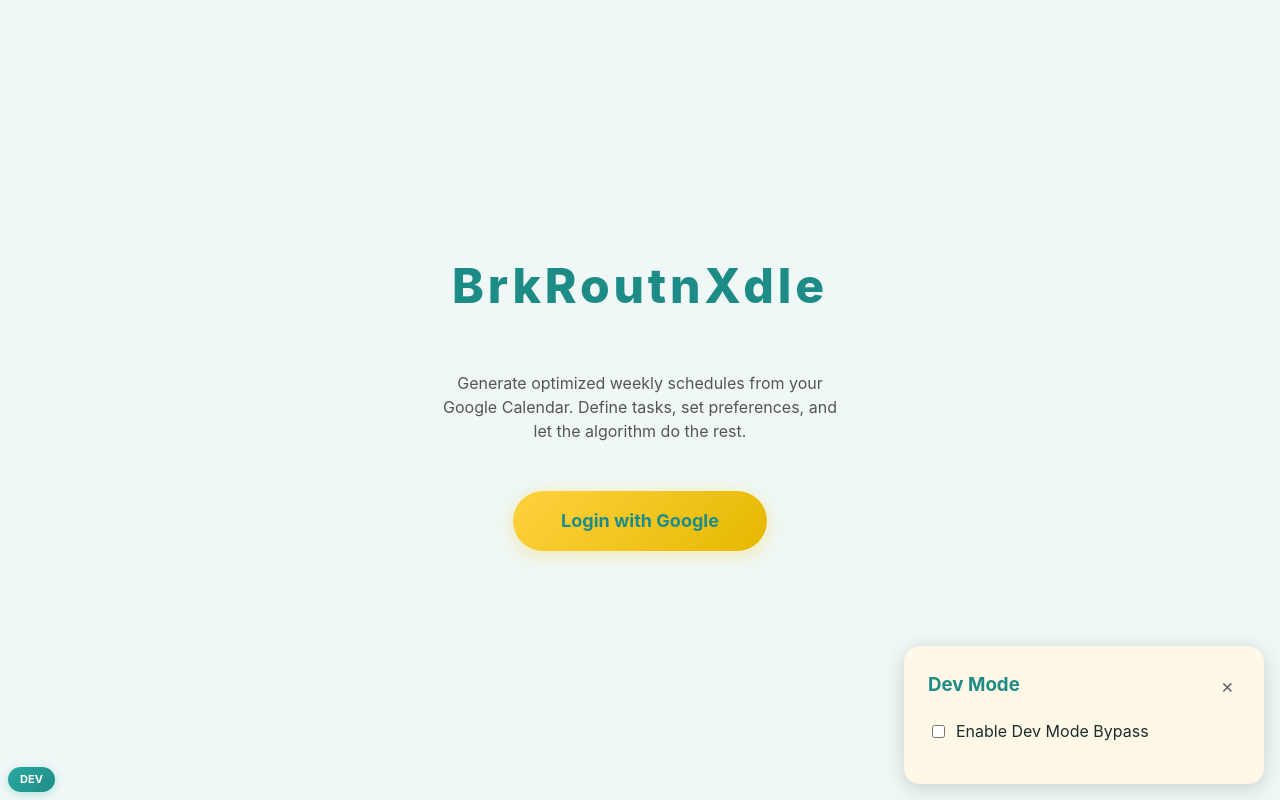
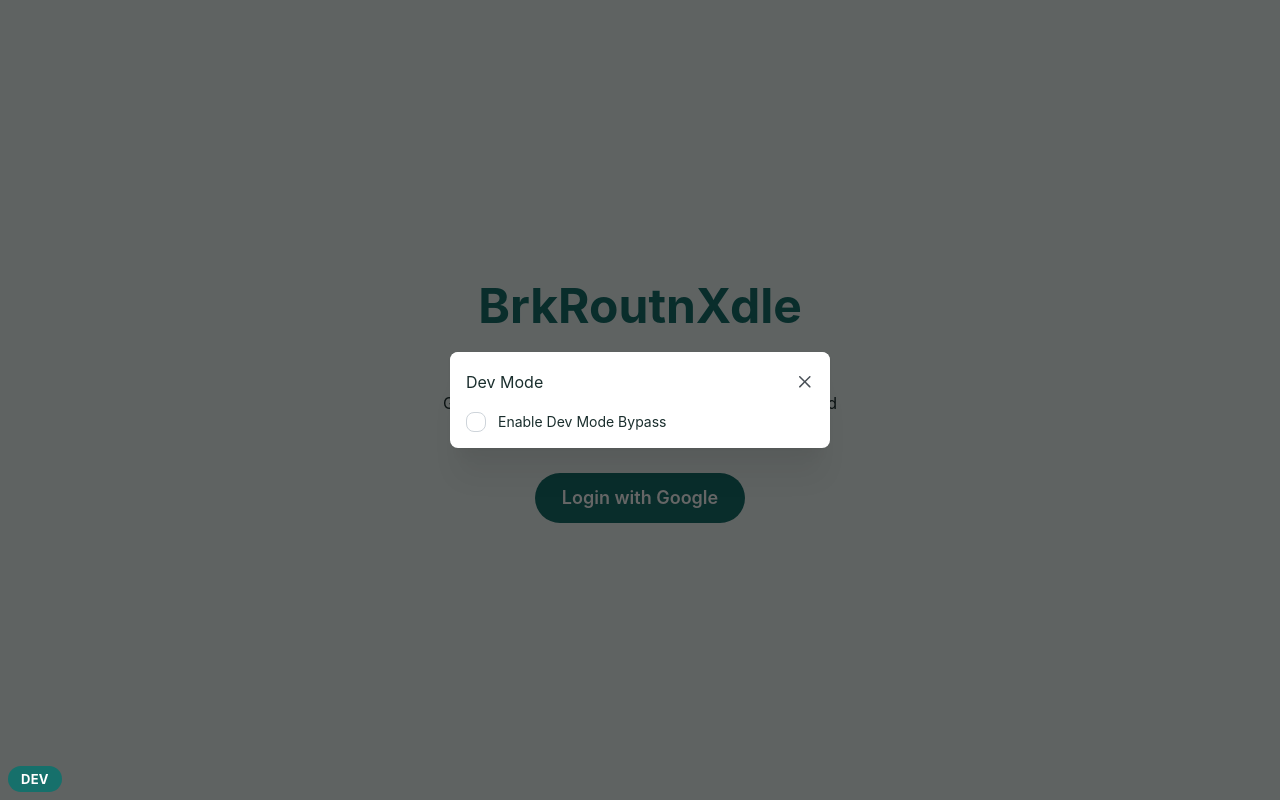
Before and after one commit to Xounder/BrkRoutnXdle-app, a React (Vite) app in the folder apps/web/: page / in a window 1280 px wide. Both pictures are taken after a click on the button "DEV". Built offline with nearby package versions, Linux system fonts and the light colour scheme; no server answers.

Commit message:
feat(ui): implement TASK-12 settings dev mode errors and login

```diff
--- a/apps/web/src/App.tsx
+++ b/apps/web/src/App.tsx
@@ -1,4 +1,4 @@
-import React from "react";
+import { Center, Text } from "@mantine/core";
 import { useAuth } from "./contexts/AuthContext";
 import { LoginPage } from "./pages/LoginPage";
 import { DashboardPage } from "./pages/DashboardPage";
@@ -20,15 +20,7 @@ function AppContent() {
 
   if (loading) {
     return (
-      <div style={{
-        display: "flex",
-        justifyContent: "center",
-        alignItems: "center",
-        height: "100vh",
-        background: "#EFF8F7",
-      }}>
-        <p>Loading...</p>
-      </div>
+      <Center mih="100vh"><Text>Loading...</Text></Center>
     );
   }
 
--- a/apps/web/src/components/DevModeBadge.tsx
+++ b/apps/web/src/components/DevModeBadge.tsx
@@ -1,4 +1,4 @@
-import React from "react";
+import { Affix, Badge, UnstyledButton } from "@mantine/core";
 
 interface DevModeBadgeProps {
   enabled: boolean;
@@ -9,30 +9,16 @@ export function DevModeBadge({ enabled, onClick }: DevModeBadgeProps) {
   if (import.meta.env.PROD) return null;
 
   return (
-    <button
-      onClick={onClick}
-      title={enabled ? "Dev mode active — click to configure" : "Dev mode inactive — click to configure"}
-      style={{
-        position: "fixed",
-        bottom: "8px",
-        left: "8px",
-        padding: "4px 12px",
-        fontSize: "11px",
-        fontWeight: 700,
-        borderRadius: "9999px",
-        border: "none",
-        cursor: "pointer",
-        zIndex: 999,
-        background: enabled
-          ? "linear-gradient(135deg, #EF6C4A, #D45233)"
-          : "linear-gradient(135deg, #2BA8A2, #1E8C86)",
-        color: "#fff",
-        boxShadow: enabled
-          ? "0 2px 8px rgba(239,108,74,0.35)"
-          : "0 2px 8px rgba(43,168,162,0.30)",
-      }}
-    >
-      {enabled ? "⚡ DEV" : "DEV"}
-    </button>
+    <Affix position={{ bottom: 8, left: 8 }} zIndex={999}>
+      <UnstyledButton
+        onClick={onClick}
+        title={enabled ? "Dev mode active — click to configure" : "Dev mode inactive — click to configure"}
+        aria-label="Configure dev mode"
+      >
+        <Badge color={enabled ? "orange" : "teal"} variant="filled" size="lg">
+          {enabled ? "⚡ DEV" : "DEV"}
+        </Badge>
+      </UnstyledButton>
+    </Affix>
   );
 }
--- a/apps/web/src/components/DevModePanel.tsx
+++ b/apps/web/src/components/DevModePanel.tsx
@@ -1,4 +1,5 @@
-import React, { useState } from "react";
+import { useEffect, useState } from "react";
+import { Button, Checkbox, Modal, Stack, Textarea } from "@mantine/core";
 
 interface DevModePanelProps {
   isOpen: boolean;
@@ -12,90 +13,32 @@ interface DevModePanelProps {
 export function DevModePanel({ isOpen, onClose, enabled, token, onToggleEnabled, onUpdateToken }: DevModePanelProps) {
   const [draft, setDraft] = useState(token ?? "");
 
-  if (!isOpen) return null;
+  useEffect(() => {
+    setDraft(token ?? "");
+  }, [token]);
 
   return (
-    <div
-      style={{
-        position: "fixed",
-        bottom: "16px",
-        right: "16px",
-        width: "360px",
-        padding: "24px",
-        background: "#FFF8E7",
-        borderRadius: "16px",
-        boxShadow: "0 4px 20px rgba(0,0,0,0.16)",
-        zIndex: 1000,
-      }}
-    >
-      <div style={{ display: "flex", justifyContent: "space-between", marginBottom: "16px" }}>
-        <h3 style={{ margin: 0, color: "#1E8C86" }}>Dev Mode</h3>
-        <button
-          onClick={onClose}
-          style={{
-            background: "none",
-            border: "none",
-            cursor: "pointer",
-            fontSize: "20px",
-            color: "#666",
-          }}
-        >
-          ×
-        </button>
-      </div>
-
-      <label style={{ display: "flex", alignItems: "center", gap: "8px", marginBottom: "16px" }}>
-        <input
-          type="checkbox"
-          checked={enabled}
-          onChange={(e) => onToggleEnabled(e.target.checked)}
+    <Modal opened={isOpen} onClose={onClose} title="Dev Mode" centered size="sm">
+      <Stack gap="md">
+        <Checkbox
+          label="Enable Dev Mode Bypass" checked={enabled}
+          onChange={(event) => onToggleEnabled(event.currentTarget.checked)}
         />
-        <span>Enable Dev Mode Bypass</span>
-      </label>
-
-      {enabled && (
-        <div>
-          <label style={{ display: "block", marginBottom: "8px", fontSize: "14px", color: "#555" }}>
-            OAuth Playground Token
-          </label>
-          <textarea
-            value={draft}
-            onChange={(e) => {
-              setDraft(e.target.value);
-              e.target.value && onUpdateToken(e.target.value);
-            }}
-            placeholder="Paste your Google OAuth Playground token here..."
-            rows={3}
-            style={{
-              width: "100%",
-              padding: "8px",
-              border: "2px solid #2BA8A2",
-              borderRadius: "8px",
-              fontFamily: "monospace",
-              fontSize: "12px",
-              resize: "none",
-            }}
-          />
-          <div style={{ display: "flex", gap: "8px", marginTop: "8px" }}>
-            <button
-              onClick={() => location.reload()}
-              style={{
-                flex: 1,
-                padding: "8px 16px",
-                fontSize: "13px",
-                fontWeight: 700,
-                background: "#2BA8A2",
-                border: "none",
-                borderRadius: "8px",
-                color: "#fff",
-                cursor: "pointer",
+        {enabled && (
+          <>
+            <Textarea
+              label="OAuth Playground Token" value={draft}
+              onChange={(event) => {
+                setDraft(event.currentTarget.value);
+                onUpdateToken(event.currentTarget.value);
               }}
-            >
-              Recarregar e aplicar
-            </button>
-          </div>
-        </div>
-      )}
-    </div>
+              placeholder="Paste your Google OAuth Playground token here..."
+              rows={3} resize="none"
+            />
+            <Button onClick={() => location.reload()}>Recarregar e aplicar</Button>
+          </>
+        )}
+      </Stack>
+    </Modal>
   );
 }
--- a/apps/web/src/components/SettingsModal.tsx
+++ b/apps/web/src/components/SettingsModal.tsx
@@ -1,196 +1,103 @@
-import React, { useMemo } from "react";
+import { useMemo } from "react";
+import {
+  Button, Checkbox, Fieldset, Group, Modal, NativeSelect, NumberInput, Stack, Text,
+} from "@mantine/core";
 import { useSettings } from "../contexts/SettingsContext";
-import { DEFAULT_SETTINGS } from "@brkroutnxdle/shared";
-import type { Settings } from "@brkroutnxdle/shared";
 
 interface SettingsModalProps {
   isOpen: boolean;
   onClose: () => void;
 }
 
-export function SettingsModal({ isOpen, onClose }: SettingsModalProps) {
-  const { settings, updateSettings, resetSettings } = useSettings();
+const days = ["Sun", "Mon", "Tue", "Wed", "Thu", "Fri", "Sat"];
+const fallbackTimezones = [
+  "UTC", "America/New_York", "America/Chicago", "America/Denver",
+  "America/Los_Angeles", "Europe/London", "Europe/Paris", "Europe/Berlin",
+  "Europe/Moscow", "Asia/Tokyo", "Asia/Shanghai", "Asia/Kolkata",
+  "Australia/Sydney", "Pacific/Auckland",
+];
 
-  const clampHour = (value: number): number => Math.max(0, Math.min(23, value));
-
-  const to12h = (h: number) => {
-    const m = h % 12;
-    return m === 0 ? 12 : m;
-  };
-  const ampm = (h: number) => (h < 12 ? "AM" : "PM");
-
-  const getTimezoneOffset = (tz: string): string => {
+function getTimezoneOffset(tz: string): string {
   try {
-      const formatter = new Intl.DateTimeFormat("en", {
-        timeZone: tz,
-        timeZoneName: "shortOffset",
-      });
-      const parts = formatter.formatToParts(new Date());
-      const offsetPart = parts.find((p) => p.type === "timeZoneName");
-      return offsetPart ? offsetPart.value : "";
+    const formatter = new Intl.DateTimeFormat("en", { timeZone: tz, timeZoneName: "shortOffset" });
+    return formatter.formatToParts(new Date()).find((p) => p.type === "timeZoneName")?.value ?? "";
   } catch {
     return "";
   }
-  };
+}
 
+const clampHour = (value: number): number => Math.max(0, Math.min(23, value));
+const to12h = (hour: number) => `${hour % 12 || 12} ${hour < 12 ? "AM" : "PM"}`;
+
+export function SettingsModal({ isOpen, onClose }: SettingsModalProps) {
+  const { settings, updateSettings, resetSettings } = useSettings();
   const timezoneOptions = useMemo(() => {
+    let timezones: string[];
     try {
-      const tzs = Intl.supportedValuesOf("timeZone");
-      return tzs.map((tz) => {
+      timezones = Intl.supportedValuesOf("timeZone");
+    } catch {
+      timezones = fallbackTimezones;
+    }
+    // Intl.supportedValuesOf omits UTC even though it is a valid saved default.
+    return [...new Set([settings.timezone, "UTC", ...timezones])].map((tz) => {
       const offset = getTimezoneOffset(tz);
       return { value: tz, label: offset ? `${tz} (${offset})` : tz };
     });
-    } catch {
-      // Fallback for older browsers that don't support Intl.supportedValuesOf
-      const fallback = [
-        "UTC",
-        "America/New_York",
-        "America/Chicago",
-        "America/Denver",
-        "America/Los_Angeles",
-        "Europe/London",
-        "Europe/Paris",
-        "Europe/Berlin",
-        "Europe/Moscow",
-        "Asia/Tokyo",
-        "Asia/Shanghai",
-        "Asia/Kolkata",
-        "Australia/Sydney",
-        "Pacific/Auckland",
-      ];
-      return fallback.map((tz) => {
-        const offset = getTimezoneOffset(tz);
-        return { value: tz, label: offset ? `${tz} (${offset})` : tz };
-      });
-    }
-  }, []);
-
-  if (!isOpen) return null;
-
-  const overlayStyle: React.CSSProperties = {
-    position: "fixed",
-    inset: 0,
-    background: "rgba(0,0,0,0.4)",
-    display: "flex",
-    justifyContent: "center",
-    alignItems: "center",
-    zIndex: 1000,
-  };
-
-  const modalStyle: React.CSSProperties = {
-    background: "#fff",
-    borderRadius: "24px",
-    padding: "32px",
-    width: "440px",
-    maxWidth: "90vw",
-    boxShadow: "0 8px 32px rgba(0,0,0,0.16)",
-  };
+  }, [settings.timezone]);
 
   return (
-    <div style={overlayStyle} onClick={onClose}>
-      <div style={modalStyle} onClick={(e) => e.stopPropagation()}>
-        <div style={{ display: "flex", justifyContent: "space-between", marginBottom: "24px" }}>
-          <h2 style={{ margin: 0, color: "#1E8C86" }}>Settings</h2>
-          <button onClick={onClose} style={{ background: "none", border: "none", cursor: "pointer", fontSize: "24px" }}>
-            ×
-          </button>
-        </div>
-
-        <div style={{ display: "flex", flexDirection: "column", gap: "20px" }}>
-          {/* 12h / 24h toggle */}
-          <label style={{ display: "flex", alignItems: "center", gap: "8px", fontSize: "14px" }}>
-            <input
-              type="checkbox"
+    <Modal opened={isOpen} onClose={onClose} title="Settings" centered size="md">
+      <Stack gap="lg">
+        <Checkbox
+          label="Use 12-hour format (AM/PM)"
           checked={settings.use12h}
-              onChange={(e) => updateSettings({ use12h: e.target.checked })}
+          onChange={(event) => updateSettings({ use12h: event.currentTarget.checked })}
         />
-            Use 12-hour format (AM/PM)
-          </label>
-
-          {/* Work Start Hour / Work End Hour */}
-          <div style={{ display: "flex", gap: "16px" }}>
-            <label style={{ flex: 1, display: "flex", flexDirection: "column", gap: "4px" }}>
-              <span style={{ fontSize: "14px", fontWeight: 600, color: "#333" }}>Available Start Hour</span>
-              <div style={{ display: "flex", alignItems: "center", gap: "4px" }}>
-                <input
-                  type="number"
-                  min={0}
-                  max={23}
+        <Group grow align="flex-start">
+          <Stack gap="xs">
+            <NumberInput
+              label="Available Start Hour" min={0} max={23} allowDecimal={false}
               value={settings.workStartHour}
-                  onChange={(e) => {
-                    const raw = parseInt(e.target.value, 10);
-                    const clamped = clampHour(raw);
+              onChange={(value) => {
+                if (typeof value !== "number") return;
+                const clamped = clampHour(value);
                 updateSettings({ workStartHour: clamped, workEndHour: Math.max(clamped, settings.workEndHour) });
               }}
-                  style={{ ...inputStyle, flex: 1 }}
             />
-                {settings.use12h && (
-                  <span style={{ fontSize: "13px", color: "#666", whiteSpace: "nowrap", minWidth: "52px" }}>
-                    {to12h(settings.workStartHour)} {ampm(settings.workStartHour)}
-                  </span>
-                )}
-              </div>
-            </label>
-            <label style={{ flex: 1, display: "flex", flexDirection: "column", gap: "4px" }}>
-              <span style={{ fontSize: "14px", fontWeight: 600, color: "#333" }}>Available End Hour</span>
-              <div style={{ display: "flex", alignItems: "center", gap: "4px" }}>
-                <input
-                  type="number"
-                  min={0}
-                  max={23}
+            {settings.use12h && <Text size="sm" c="dimmed">{to12h(settings.workStartHour)}</Text>}
+          </Stack>
+          <Stack gap="xs">
+            <NumberInput
+              label="Available End Hour" min={0} max={23} allowDecimal={false}
               value={settings.workEndHour}
-                  onChange={(e) => {
-                    const raw = parseInt(e.target.value, 10);
-                    const clamped = clampHour(raw);
+              onChange={(value) => {
+                if (typeof value !== "number") return;
+                const clamped = clampHour(value);
                 updateSettings({ workEndHour: clamped, workStartHour: Math.min(clamped, settings.workStartHour) });
               }}
-                  style={{ ...inputStyle, flex: 1 }}
             />
-                {settings.use12h && (
-                  <span style={{ fontSize: "13px", color: "#666", whiteSpace: "nowrap", minWidth: "52px" }}>
-                    {to12h(settings.workEndHour)} {ampm(settings.workEndHour)}
-                  </span>
-                )}
-              </div>
-            </label>
-          </div>
-
-          {/* Max Tasks Per Day / Default Task Duration */}
-          <div style={{ display: "flex", gap: "16px" }}>
-            <label style={{ flex: 1, display: "flex", flexDirection: "column", gap: "4px" }}>
-              <span style={{ fontSize: "14px", fontWeight: 600, color: "#333" }}>Max Tasks Per Day</span>
-              <input
-                type="number"
-                min={1}
-                max={20}
+            {settings.use12h && <Text size="sm" c="dimmed">{to12h(settings.workEndHour)}</Text>}
+          </Stack>
+        </Group>
+        <Group grow align="flex-start">
+          <NumberInput
+            label="Max Tasks Per Day" min={1} max={20} allowDecimal={false}
             value={settings.maxTasksPerDay}
-                onChange={(e) => updateSettings({ maxTasksPerDay: parseInt(e.target.value, 10) })}
-                style={inputStyle}
+            onChange={(value) => {
+              if (typeof value === "number") updateSettings({ maxTasksPerDay: value });
+            }}
           />
-            </label>
-            <label style={{ flex: 1, display: "flex", flexDirection: "column", gap: "4px" }}>
-              <span style={{ fontSize: "14px", fontWeight: 600, color: "#333" }}>Default Task Duration (min)</span>
-              <select
-                value={settings.defaultTaskDuration}
-                onChange={(e) => updateSettings({ defaultTaskDuration: parseInt(e.target.value, 10) })}
-                style={inputStyle}
-              >
-                {[30, 60, 90, 120, 150, 180].map((d) => (
-                  <option key={d} value={d}>{d} min</option>
-                ))}
-              </select>
-            </label>
-          </div>
-
-          {/* Work Days */}
-          <fieldset style={{ border: "1px solid #ddd", borderRadius: "8px", padding: "12px" }}>
-            <legend style={{ fontSize: "14px", fontWeight: 600, color: "#333" }}>Work Days</legend>
-            <div style={{ display: "flex", gap: "8px", flexWrap: "wrap" }}>
-              {["Sun", "Mon", "Tue", "Wed", "Thu", "Fri", "Sat"].map((day, i) => (
-                <label key={day} style={{ display: "flex", alignItems: "center", gap: "4px", fontSize: "13px" }}>
-                  <input
-                    type="checkbox"
-                    checked={settings.workDays.includes(i)}
+          <NativeSelect
+            label="Default Task Duration (min)" value={settings.defaultTaskDuration}
+            onChange={(event) => updateSettings({ defaultTaskDuration: parseInt(event.currentTarget.value, 10) })}
+            data={[30, 60, 90, 120, 150, 180].map((d) => ({ value: String(d), label: `${d} min` }))}
+          />
+        </Group>
+        <Fieldset legend="Work Days">
+          <Group gap="sm">
+            {days.map((day, i) => (
+              <Checkbox
+                key={day} label={day} checked={settings.workDays.includes(i)}
                 onChange={() => {
                   const next = settings.workDays.includes(i)
                     ? settings.workDays.filter((d) => d !== i)
@@ -198,66 +105,20 @@ export function SettingsModal({ isOpen, onClose }: SettingsModalProps) {
                   updateSettings({ workDays: next });
                 }}
               />
-                  {day}
-                </label>
             ))}
-            </div>
-          </fieldset>
-
-          {/* Timezone */}
-          <label style={{ display: "flex", flexDirection: "column", gap: "4px" }}>
-            <span style={{ fontSize: "14px", fontWeight: 600, color: "#333" }}>Timezone</span>
-            <select
-              value={settings.timezone}
-              onChange={(e) => updateSettings({ timezone: e.target.value })}
-              style={inputStyle}
-            >
-              {timezoneOptions.map((opt) => (
-                <option key={opt.value} value={opt.value}>
-                  {opt.label}
-                </option>
-              ))}
-            </select>
-          </label>
-
-          <div style={{ display: "flex", justifyContent: "space-between", marginTop: "16px" }}>
-            <button onClick={resetSettings} style={secondaryButtonStyle}>
-              Reset to Defaults
-            </button>
-            <button onClick={onClose} style={primaryButtonStyle}>
-              Done
-            </button>
-          </div>
-        </div>
-      </div>
-    </div>
+          </Group>
+        </Fieldset>
+        {/* Native select avoids rendering 400+ items into a non-virtualized dropdown. */}
+        <NativeSelect
+          label="Timezone" value={settings.timezone}
+          onChange={(event) => updateSettings({ timezone: event.currentTarget.value })}
+          data={timezoneOptions}
+        />
+        <Group justify="space-between">
+          <Button variant="outline" onClick={resetSettings}>Reset to Defaults</Button>
+          <Button onClick={onClose}>Done</Button>
+        </Group>
+      </Stack>
+    </Modal>
   );
 }
-
-const inputStyle: React.CSSProperties = {
-  padding: "8px 12px",
-  border: "2px solid #ddd",
-  borderRadius: "8px",
-  fontSize: "14px",
-  outline: "none",
-};
-
-const primaryButtonStyle: React.CSSProperties = {
-  padding: "10px 32px",
-  background: "linear-gradient(135deg, #FFD23F, #E6B800)",
-  border: "none",
-  borderRadius: "9999px",
-  fontWeight: 700,
-  cursor: "pointer",
-  color: "#1E8C86",
-};
-
-const secondaryButtonStyle: React.CSSProperties = {
-  padding: "10px 24px",
-  border: "2px solid #2BA8A2",
-  borderRadius: "9999px",
-  background: "transparent",
-  color: "#2BA8A2",
-  cursor: "pointer",
-  fontWeight: 600,
-};
--- a/apps/web/src/pages/LoginPage.tsx
+++ b/apps/web/src/pages/LoginPage.tsx
@@ -1,72 +1,23 @@
-import React, { useEffect } from "react";
+import { Button, Center, Stack, Text, Title } from "@mantine/core";
 import { useAuth } from "../contexts/AuthContext";
 
 export function LoginPage() {
-  const { login, authenticated, loading } = useAuth();
+  const { login, loading } = useAuth();
 
-  // If already authenticated, the App component will redirect
   if (loading) {
-    return (
-      <div style={{
-        display: "flex",
-        justifyContent: "center",
-        alignItems: "center",
-        height: "100vh",
-        background: "#EFF8F7",
-      }}>
-        <p>Loading...</p>
-      </div>
-    );
+    return <Center mih="100vh"><Text>Loading...</Text></Center>;
   }
 
   return (
-    <div style={{
-      display: "flex",
-      flexDirection: "column",
-      justifyContent: "center",
-      alignItems: "center",
-      height: "100vh",
-      background: "#EFF8F7",
-      gap: "32px",
-    }}>
-      <h1 style={{
-        fontSize: "48px",
-        fontWeight: 800,
-        color: "#1E8C86",
-        letterSpacing: "0.08em",
-        margin: 0,
-      }}>
-        BrkRoutnXdle
-      </h1>
-      <p style={{
-        fontSize: "16px",
-        color: "#555",
-        maxWidth: "400px",
-        textAlign: "center",
-        lineHeight: 1.5,
-      }}>
-        Generate optimized weekly schedules from your Google Calendar.
-        Define tasks, set preferences, and let the algorithm do the rest.
-      </p>
-      <button
-        onClick={login}
-        style={{
-          padding: "16px 48px",
-          fontSize: "18px",
-          fontWeight: 700,
-          background: "linear-gradient(135deg, #FFD23F, #E6B800)",
-          border: "none",
-          borderRadius: "9999px",
-          color: "#1E8C86",
-          cursor: "pointer",
-          boxShadow: "0 4px 20px rgba(255,210,63,0.40)",
-          transition: "transform 0.2s",
-        }}
-        onMouseEnter={(e) => (e.currentTarget.style.transform = "scale(1.05)")}
-        onMouseLeave={(e) => (e.currentTarget.style.transform = "scale(1)")}
-      >
-        Login with Google
-      </button>
-    </div>
+    <Center mih="100vh" p="md">
+      <Stack align="center" gap="xl">
+        <Title order={1} c="teal" ta="center" size="3rem">BrkRoutnXdle</Title>
+        <Text maw={400} ta="center">
+          Generate optimized weekly schedules from your Google Calendar.
+          Define tasks, set preferences, and let the algorithm do the rest.
+        </Text>
+        <Button onClick={login} size="lg" radius="xl">Login with Google</Button>
+      </Stack>
+    </Center>
   );
 }
```
Also changed, not shown: apps/web/src/components/ErrorBoundary.tsx (+9 -2 lines), apps/web/src/components/ErrorFallback.tsx (+10 -30 lines). Lines whose indentation alone changed are shown as unchanged.
